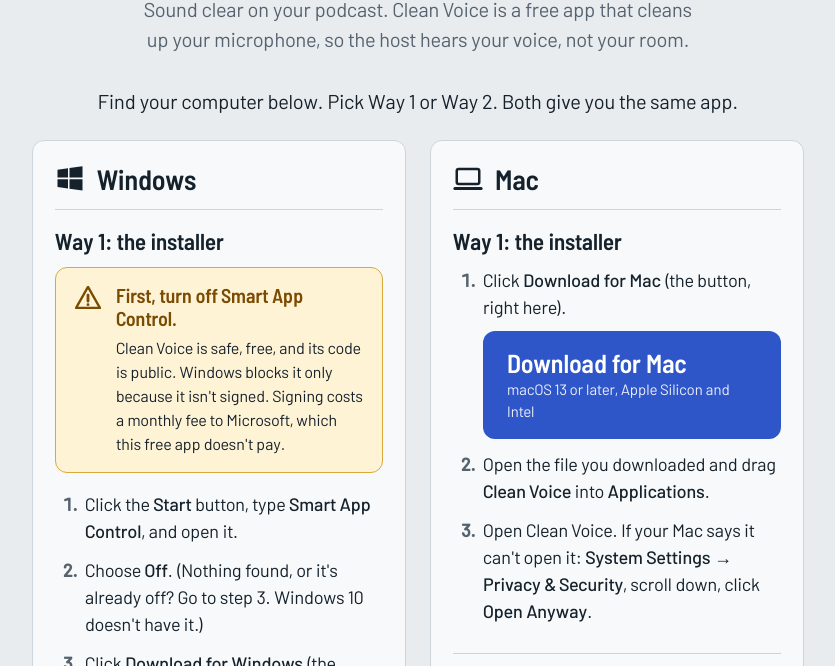
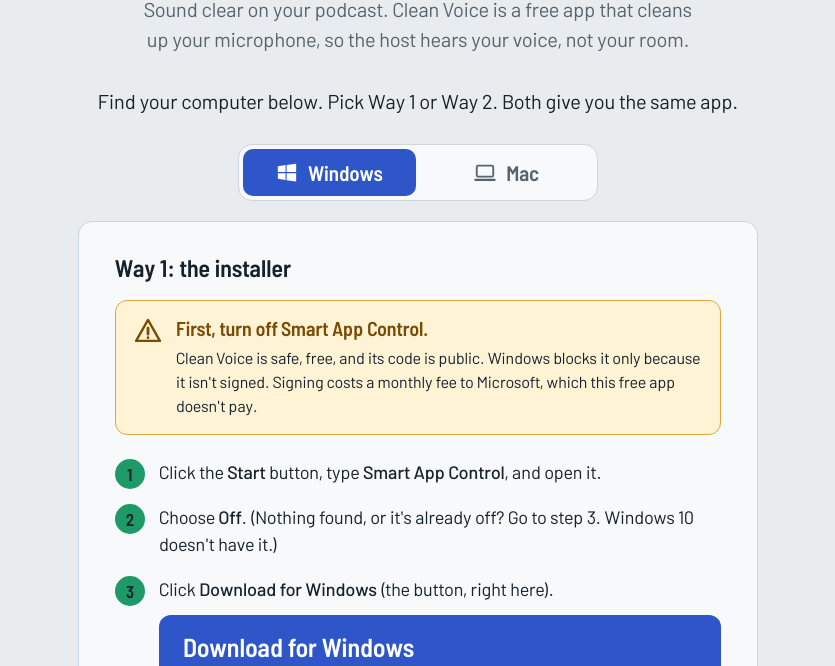
Before and after one commit to paulcaesarflores/clean-voice, a plain HTML site: page docs/site/index.html in a window 1280 px wide. Shown: the part 134-800 px from the top of the page, without its empty margins (222-1057 px from the left). Drawn offline with Linux system fonts and the light colour scheme.

Commit message:
B019 r1: download page uses Windows and Mac tabs above one install card
Co-Authored-By: Claude Opus 5.5 <noreply@anthropic.com>

```diff
--- a/docs/site/download.js
+++ b/docs/site/download.js
@@ -1,6 +1,6 @@
 /* Clean Voice's download page: builds every GitHub link and the install commands from the page's own address, wires the
-   Copy buttons, and names the call-app microphone and the screenshot for the visitor's computer. Both computers' install
-   steps always show. No libraries, no cookies, nothing is sent anywhere. Without this script the links and commands in the
+   Copy buttons, and names the call-app microphone and the screenshot for the visitor's computer. The Windows and Mac tabs show one
+   computer's install steps at a time (the visitor's own first); without this script both show. No libraries, no cookies, nothing is sent anywhere. Without this script the links and commands in the
    HTML (the fallback repo below) still work. Tested by tests/test_download_page.py. */
 (function (root) {
   "use strict";
@@ -91,6 +91,20 @@
     };
   }
 
+  /* Shows one computer's panel and marks its tab (the tabs pattern of the WAI-ARIA practices: aria-selected, one tab stop). */
+  function selectTab(doc, name) {
+    var tabs = doc.querySelectorAll("[data-tab]");
+    for (var i = 0; i < tabs.length; i++) {
+      var on = tabs[i].getAttribute("data-tab") === name;
+      tabs[i].setAttribute("aria-selected", on ? "true" : "false");
+      tabs[i].setAttribute("tabindex", on ? "0" : "-1");
+    }
+    var panels = doc.querySelectorAll("[data-os-target]");
+    for (var j = 0; j < panels.length; j++) {
+      panels[j].hidden = panels[j].getAttribute("data-os-target") !== name;
+    }
+  }
+
   /* Sets every [data-link] address, every [data-command] text, every [data-cable] name, the [data-shot] screenshot and the page's data-os,
      which the style sheet reads (it shows the Copy buttons). */
   function apply(doc, nav, loc) {
@@ -117,6 +131,7 @@
       var shot = (os === "mac" ? SHOTS.mac : SHOTS.windows)[shots[k].getAttribute("data-shot")];
       if (shot) shots[k].setAttribute(shots[k].tagName.toLowerCase() === "source" ? "srcset" : "src", shot);
     }
+    selectTab(doc, os === "mac" ? "mac" : "windows");
     doc.documentElement.setAttribute("data-os", os);
   }
 
@@ -130,7 +145,7 @@
     }
   }
 
-  /* Wires the Copy buttons (a real page only). */
+  /* Wires the tabs and the Copy buttons (a real page only). */
   function wire(doc, nav, loc) {
     var copy = function (button) {
       button.addEventListener("click", function () {
@@ -151,6 +166,23 @@
         });
       });
     };
+    var tabs = doc.querySelectorAll("[data-tab]");
+    var pick = function (index) {
+      var tab = tabs[(index + tabs.length) % tabs.length];
+      selectTab(doc, tab.getAttribute("data-tab"));
+      tab.focus();
+    };
+    var tab = function (index) {
+      tabs[index].addEventListener("click", function () { selectTab(doc, tabs[index].getAttribute("data-tab")); });
+      tabs[index].addEventListener("keydown", function (event) {
+        var keys = { ArrowLeft: index - 1, ArrowUp: index - 1, ArrowRight: index + 1, ArrowDown: index + 1, Home: 0, End: tabs.length - 1 };
+        if (event.key in keys) {
+          event.preventDefault();
+          pick(keys[event.key]);
+        }
+      });
+    };
+    for (var t = 0; t < tabs.length; t++) tab(t);
     var copies = doc.querySelectorAll("[data-copy]");
     for (var i = 0; i < copies.length; i++) copy(copies[i]);
   }
@@ -166,6 +198,7 @@
     links: links,
     commands: commands,
     copyCommand: copyCommand,
+    selectTab: selectTab,
     apply: apply
   };
 
--- a/docs/site/index.html
+++ b/docs/site/index.html
@@ -31,13 +31,23 @@
       <p class="tagline">Sound clear on your podcast. Clean Voice is a free app that cleans up your microphone, so the
         host hears your voice, not your room.</p>
 
-      <!-- B019 (docs/ui/mockups/B019-download-page.md): both computers always show, Windows left and Mac right (stacked
-           on a phone), each with Way 1 (the installer) then Way 2 (one command), as numbered steps. download.js builds
+      <!-- B019 (docs/ui/mockups/B019-download-page.md): Windows and Mac tabs above one card, each panel with Way 1 (the installer) then Way 2 (one command), as numbered steps. download.js builds
            each link and command from the page's own address; without JavaScript the HTML's own (the fallback repo) work. -->
       <p class="lead">Find your computer below. Pick Way 1 or Way 2. Both give you the same app.</p>
-      <div class="computers">
-        <section class="computer" data-os-target="windows" aria-labelledby="os-windows">
-          <h2 id="os-windows">
+      <div class="install">
+        <!-- Tabs need JavaScript (download.js selects the visitor's computer); without it both panels show, Windows first. -->
+        <div class="tabs" role="tablist" aria-label="Choose your computer">
+          <button class="tab" role="tab" type="button" id="tab-windows" data-tab="windows" aria-controls="panel-windows" aria-selected="true">
+            <svg class="tab-icon" viewBox="0 0 24 24" width="22" height="22" aria-hidden="true"><path fill="currentColor" d="M2 4.6 10.4 3.4v7.4H2V4.6Zm9.6-1.4L22 1.8v9H11.6V3.2ZM2 12.2h8.4v7.4L2 18.4v-6.2Zm9.6 0H22v9l-10.4-1.4v-7.6Z"/></svg>
+            Windows
+          </button>
+          <button class="tab" role="tab" type="button" id="tab-mac" data-tab="mac" aria-controls="panel-mac" aria-selected="false" tabindex="-1">
+            <svg class="tab-icon" viewBox="0 0 24 24" width="22" height="22" aria-hidden="true"><rect x="3" y="4" width="18" height="12" rx="1.6" fill="none" stroke="currentColor" stroke-width="2"/><path d="M1.5 19.5h21" stroke="currentColor" stroke-width="2.4" stroke-linecap="round"/></svg>
+            Mac
+          </button>
+        </div>
+        <section class="computer" role="tabpanel" id="panel-windows" data-os-target="windows" aria-labelledby="tab-windows">
+          <h2>
             <svg class="os-icon" viewBox="0 0 24 24" width="30" height="30" aria-hidden="true"><path fill="currentColor" d="M2 4.6 10.4 3.4v7.4H2V4.6Zm9.6-1.4L22 1.8v9H11.6V3.2ZM2 12.2h8.4v7.4L2 18.4v-6.2Zm9.6 0H22v9l-10.4-1.4v-7.6Z"/></svg>
             Windows
           </h2>
@@ -80,8 +90,8 @@
           </section>
         </section>
 
-        <section class="computer" data-os-target="mac" aria-labelledby="os-mac">
-          <h2 id="os-mac">
+        <section class="computer" role="tabpanel" id="panel-mac" data-os-target="mac" aria-labelledby="tab-mac">
+          <h2>
             <svg class="os-icon" viewBox="0 0 24 24" width="30" height="30" aria-hidden="true"><rect x="3" y="4" width="18" height="12" rx="1.6" fill="none" stroke="currentColor" stroke-width="2"/><path d="M1.5 19.5h21" stroke="currentColor" stroke-width="2.4" stroke-linecap="round"/></svg>
             Mac
           </h2>
--- a/docs/site/style.css
+++ b/docs/site/style.css
@@ -139,35 +139,94 @@ h1 {
   font-size: 20px;
 }
 
-/* B019: Windows left, Mac right (stacked on a phone), each with Way 1 then Way 2 as numbered steps. */
+/* B019: Windows and Mac tabs above one card (download.js picks the visitor's computer); without JavaScript the tabs
+   are hidden and both cards show, Windows first. Each card has Way 1 then Way 2 as numbered steps. */
 .lead {
-  margin: 0 0 24px;
+  margin: 0 0 28px;
   font-size: 20px;
 }
 
-.computers {
-  display: grid;
-  grid-template-columns: 1fr 1fr;
-  gap: 24px;
-  align-items: start;
+.install {
+  max-width: 680px;
+  margin: 0 auto;
   text-align: left;
+}
+
+.tabs {
+  display: none;
+  gap: 4px;
+  margin: 0 auto 20px;
+  padding: 4px;
+  max-width: 360px;
+  background: var(--panel);
+  border: 1px solid var(--rule);
+  border-radius: 14px;
+}
+
+html[data-os] .tabs {
+  display: flex;
+}
+
+.tab {
+  flex: 1;
+  display: flex;
+  align-items: center;
+  justify-content: center;
+  gap: 10px;
+  padding: 11px 16px;
+  border: 0;
+  border-radius: 10px;
+  background: transparent;
+  color: var(--muted);
+  font: 600 21px/1.2 var(--headline);
+  cursor: pointer;
+}
+
+.tab:hover {
+  background: var(--hover);
+  color: var(--ink);
+}
+
+.tab[aria-selected="true"] {
+  background: var(--desk);
+  color: var(--on-desk);
+}
+
+.tab:focus-visible {
+  outline: 3px solid var(--ink);
+  outline-offset: 2px;
+}
+
+.tab-icon {
+  flex: none;
 }
 
 .computer {
   min-width: 0;
-  padding: 22px 22px 24px;
+  padding: 32px 36px 36px;
   background: var(--panel);
   border: 1px solid var(--rule);
-  border-radius: 12px;
+  border-radius: 14px;
 }
 
+.computer[hidden] {
+  display: none;
+}
+
+.computer + .computer {
+  margin-top: 24px;
+}
+
+/* The tab names the computer; the heading is for the page without JavaScript. */
 .computer h2 {
   display: flex;
   align-items: center;
   gap: 12px;
-  margin-bottom: 18px;
-  padding-bottom: 14px;
-  border-bottom: 1px solid var(--rule);
+  margin-bottom: 24px;
+}
+
+html[data-os] .computer h2 {
+  display: none;
 }
 
 .os-icon {
@@ -175,20 +234,20 @@ h1 {
 }
 
 .way + .way {
-  margin-top: 28px;
-  padding-top: 22px;
+  margin-top: 36px;
+  padding-top: 32px;
   border-top: 1px solid var(--rule);
 }
 
 .way h3 {
-  margin-bottom: 12px;
-  font-size: 23px;
+  margin-bottom: 18px;
+  font-size: 24px;
 }
 
 .note {
   display: flex;
   gap: 14px;
-  margin: 0 0 18px;
+  margin: 0 0 24px;
   padding: 16px 18px;
   background: var(--panel);
   border: 1px solid var(--rule);
@@ -270,18 +329,35 @@ html[data-os] .copy {
 }
 
 .install-steps {
+  list-style: none;
+  counter-reset: install;
   margin: 0;
-  padding-left: 26px;
+  padding: 0;
 }
 
 .install-steps li {
-  margin-bottom: 12px;
-  padding-left: 4px;
+  counter-increment: install;
+  position: relative;
+  margin-bottom: 18px;
+  padding-left: 44px;
 }
 
-.install-steps li::marker {
-  color: var(--muted);
-  font-weight: 600;
+.install-steps li:last-child {
+  margin-bottom: 0;
+}
+
+.install-steps li::before {
+  content: counter(install);
+  position: absolute;
+  left: 0;
+  top: 0;
+  width: 30px;
+  height: 30px;
+  border-radius: 50%;
+  background: var(--signal);
+  color: var(--on-signal);
+  font: 600 17px/30px var(--headline);
+  text-align: center;
 }
 
 .install-steps strong {
@@ -291,7 +367,7 @@ html[data-os] .copy {
 
 .install-steps .download,
 .install-steps .command-box {
-  margin-top: 10px;
+  margin-top: 12px;
 }
 
 .download {
@@ -447,12 +523,17 @@ footer {
     font-size: 18px;
   }
 
-  .computers {
-    grid-template-columns: 1fr;
+  .tabs {
+    max-width: none;
   }
 
   .computer {
-    padding: 18px 16px 20px;
+    padding: 22px 18px 24px;
+  }
+
+  .way + .way {
+    margin-top: 28px;
+    padding-top: 24px;
   }
 
   .way h3 {
```
Also changed, not shown: 1 other file.
